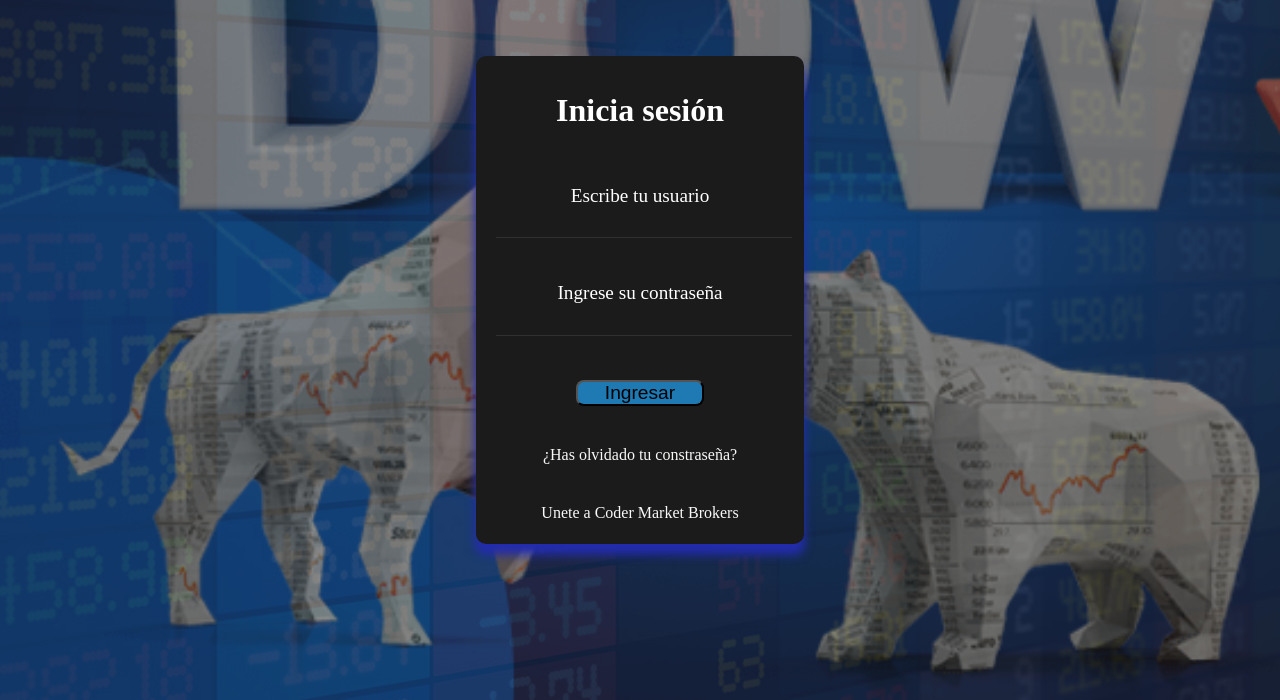
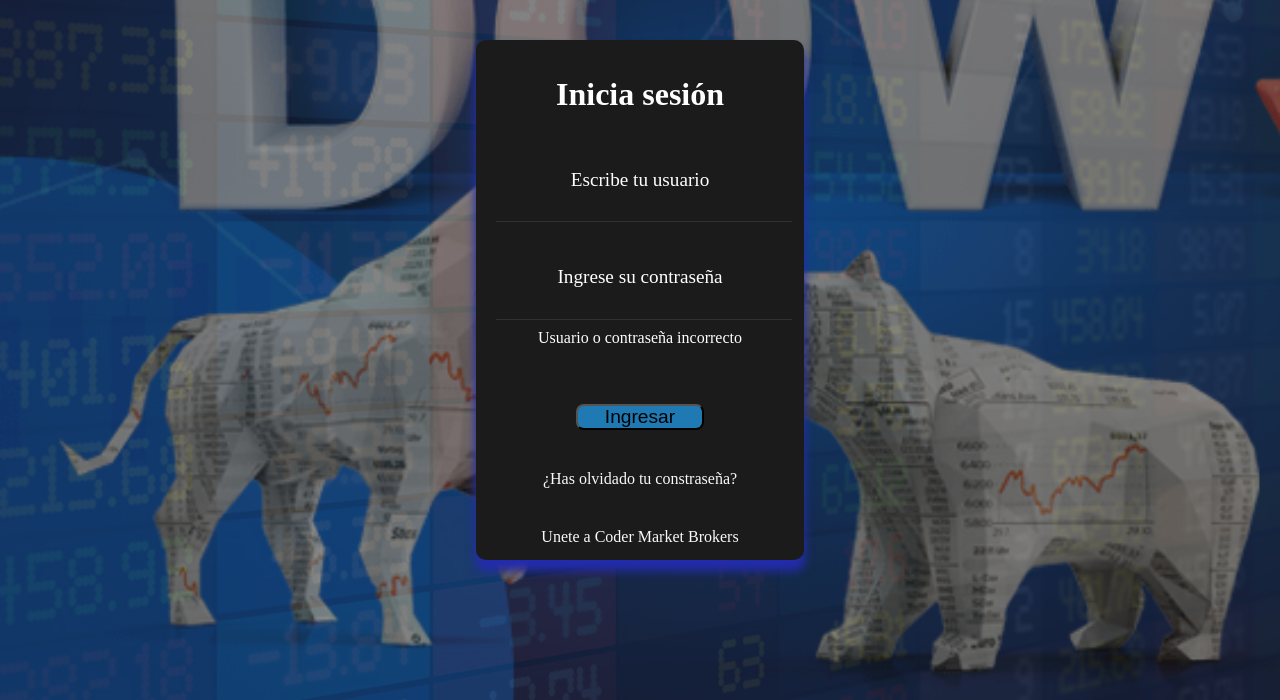
Before and after one commit to Leo92nov/JS, a plain HTML site: page JavaScript/index.html in a window 1280 px wide. Both pictures are taken after a click on the button "Ingresar". Shown: the part 100-800 px from the top of the page. Drawn offline with Linux system fonts and the light colour scheme; a web font is replaced by a local one.

Commit message:
entrega 3

```diff
--- a/JavaScript/index.html
+++ b/JavaScript/index.html
@@ -40,6 +40,7 @@
                     <input type="text" id="password" placeholder=" " class="form__input">
                     <span class="form__line"></span>
                 </div>
+                <p class="mensajeUsuario" id="mensajeUsuario"></p>
                 <input id="btnIngreso" type="button" class="form__submit" value="Ingresar" name="enviar">
                 <p class="form__paragraph"><a href="./index.html" class="form__link">¿Has olvidado tu constraseña?</a></p>
                 <p class="form__paragraph"><a href="./pages/creacionUsuario.html" class="form__link">Unete a Coder Market Brokers</a></p>
--- a/JavaScript/js/index.js
+++ b/JavaScript/js/index.js
@@ -89,8 +89,8 @@ btnIngreso.addEventListener("click", (e) => {
         const usuarioValidadoJson = JSON.stringify(usuarioValidado);
         sessionStorage.setItem("iniciado", usuarioValidadoJson);
         console.log(usuarioValidado);
-        window.location.href = "http://127.0.0.1:5500/JavaScript/pages/inicio.html";
+        location.href = "./pages/inicio.html"
     } else {
-        alert("Contraseña o usuario incorrectos");
+        document.getElementById("mensajeUsuario").textContent = "Usuario o contraseña incorrecto";
     }
 });
--- a/JavaScript/scss/styles.scss
+++ b/JavaScript/scss/styles.scss
@@ -71,7 +71,7 @@
         padding: 20px;
         width: 20rem;
         max-width: 18rem;
-        height: 28rem;
+        height: 30rem;
         border-radius: 10px;
         box-shadow: 0px 10px 10px 1px rgb(35, 44, 172);
         text-align: center;
@@ -135,6 +135,12 @@
     .form__input:focus ~ .form__line,
     .form__input:not(:placeholder-shown) ~ .form__line{
         transform: scale(1.05);
+    }
+
+    .mensajeUsuario{
+        height: 1rem;
+        color: #ffffff;
+        margin-top: -35px;
     }
 
     .form__submit{
```
Also changed, not shown: JavaScript/css/styles.css, 1 other file.
